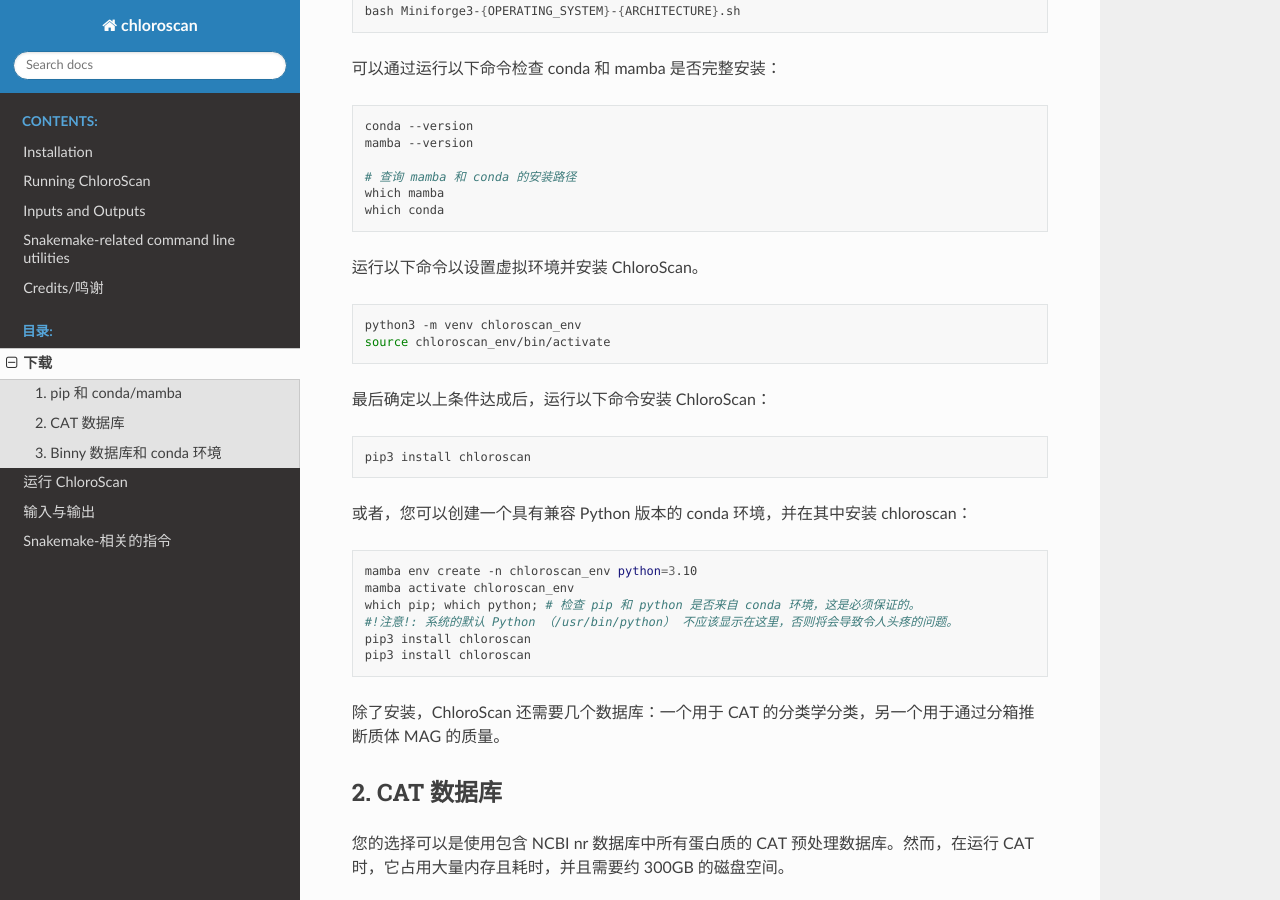
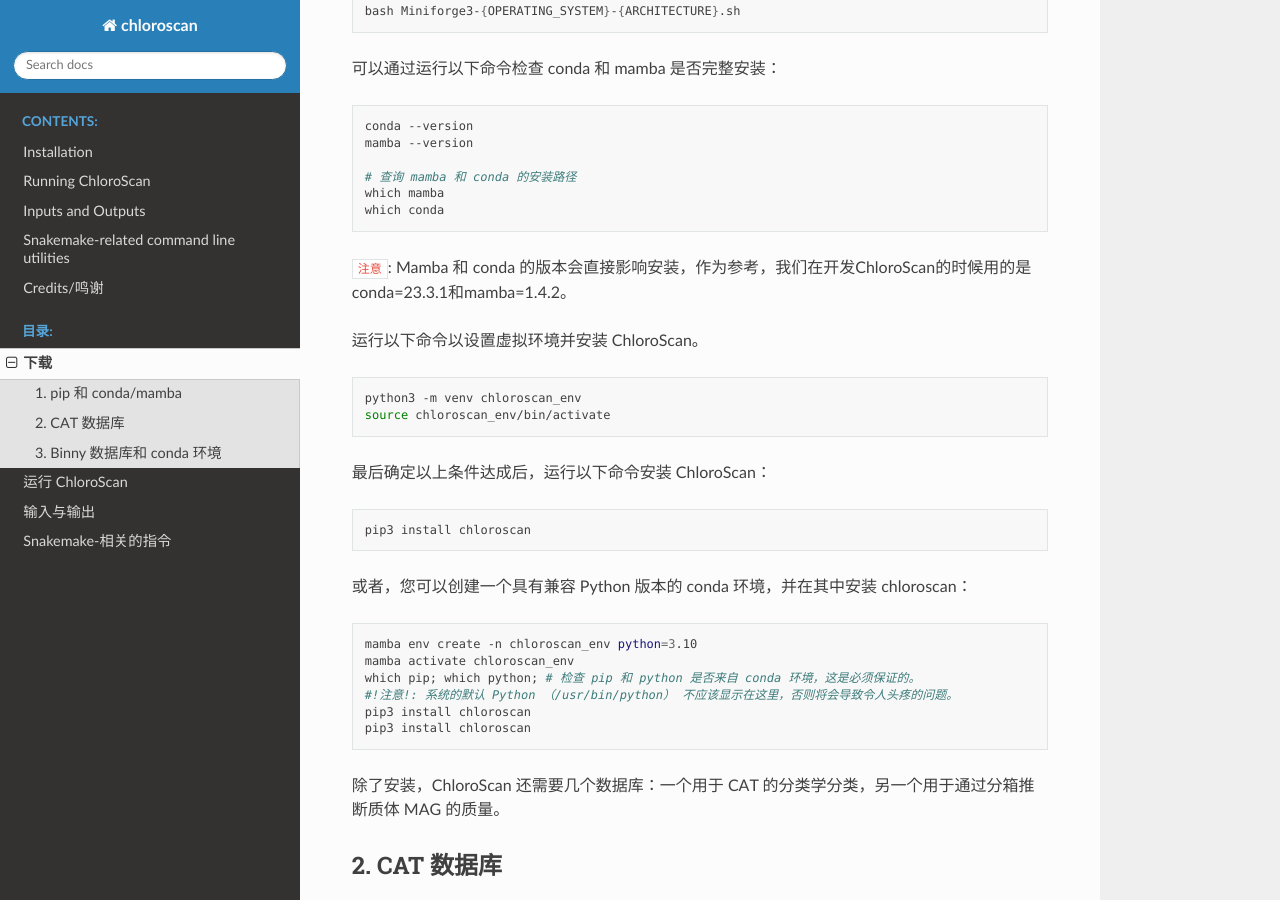
Before and after one commit to Andyargueasae/chloroscan, a Sphinx documentation site: the page built from docs/source/main/installation_CN.rst, in a window 1280 px wide and 900 px high, scrolled down 706 px. Built offline with Sphinx 7.4.7 and the Read the Docs theme 3.1.0, drawn with Linux system fonts in a browser that asks for light colours.

Commit message:
tell a fixed version of conda and mamba to ensure success

```diff
--- a/docs/source/main/installation.rst
+++ b/docs/source/main/installation.rst
@@ -33,6 +33,7 @@
     which mamba
     which conda
 
+``NOTE``: Make sure mamba's version isn't > 2.0, current ChloroScan works well with mamba v1. As a reference, we developed ChloroScan under mamba v1.4.2 and conda v23.3.1.
 Now you can proceed to set up the virtual environment and install the chloroscan.
 
 .. code-block:: bash
--- a/docs/source/main/installation_CN.rst
+++ b/docs/source/main/installation_CN.rst
@@ -38,6 +38,8 @@
     # 查询 mamba 和 conda 的安装路径
     which mamba
     which conda
+
+``注意``: Mamba 和 conda 的版本会直接影响安装，作为参考，我们在开发ChloroScan的时候用的是conda=23.3.1和mamba=1.4.2。
 
 运行以下命令以设置虚拟环境并安装 ChloroScan。
 
```
Also changed, not shown: 2 other files.
